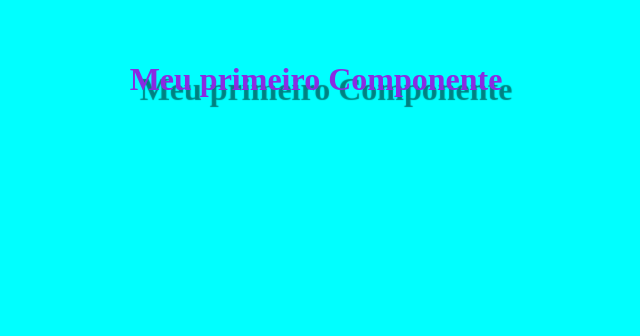
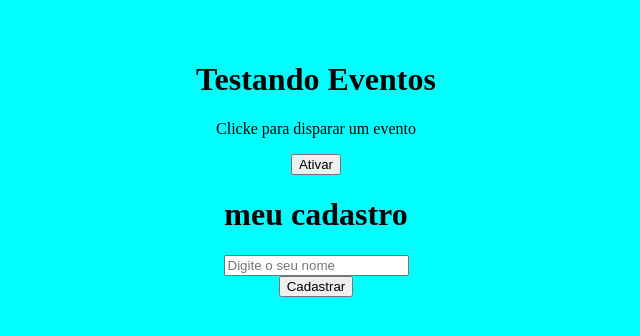
Before and after one commit to PeterAires/React, a React (Vite) app in the folder projeto1/: page / in a window 1280 px wide. Shown: the top 336 px of the page, without its empty margins (324-964 px from the left). Built offline with nearby package versions, Linux system fonts and the light colour scheme.

Commit message:
treino de React

```diff
--- a/projeto1/src/App.jsx
+++ b/projeto1/src/App.jsx
@@ -1,15 +1,14 @@
 import './App.css'
 import './index.css'
-import HelloWorld from './components/HelloWorld'
-import SayMyName from './components/SayMyName'
-import Pessoas from './components/Pessoas'
+import Evento from './components/Evento'
+import Form from './components/Form'
 
 function App(){
   return (
     <div className="App">
-      <p>
-      <HelloWorld/>
-      </p>
+      <h1>Testando Eventos</h1>
+      <Evento/>
+      <Form/>
     </div>
   )
 }
--- /dev/null
+++ b/projeto1/src/components/Evento.jsx
@@ -0,0 +1,13 @@
+function Evento(){
+    function MeuEvento(){
+        console.log('opa, fui ativado')
+    }
+
+    return(
+    <>
+    <p>Clicke para disparar um evento</p>
+    <button onClick={MeuEvento}>Ativar</button>
+    </>
+)
+}
+export default Evento
--- /dev/null
+++ b/projeto1/src/components/Form.jsx
@@ -0,0 +1,20 @@
+function Form(){
+ function cadastrarUsuario(e) {
+    e.preventDefault()
+    console.log('Usuario Cadastrado')
+ }
+ return(
+    <div>
+        <h1>meu cadastro</h1>
+        <form onSubmit={cadastrarUsuario}>
+            <div>
+                <input type="text" placeholder="Digite o seu nome"/>
+            </div>
+            <div>
+                <input type="submit" value='Cadastrar' />
+            </div>
+        </form>
+    </div>
+ )
+}
+export default Form
--- a/projeto1/src/components/HelloWorld.jsx
+++ b/projeto1/src/components/HelloWorld.jsx
@@ -2,7 +2,7 @@ import styles from './HelloWorld.module.css'
 
 function HelloWorld(){
     return(
-        <div className={styles.HelloWorldContainer}>
+        <div className={styles.ab}>
             <h1>Meu primeiro Componente</h1>
         </div>
     )
--- a/projeto1/src/components/HelloWorld.module.css
+++ b/projeto1/src/components/HelloWorld.module.css
@@ -1,4 +1,4 @@
-.HelloWorldContainer{
+.ab{
     color: blueviolet;
     text-shadow: 10px 10px 1px rgba(0, 0, 0, 0.493);
 }
```
Also changed, not shown: projeto1/src/components/Item.jsx (added, +21 -0 lines), projeto1/src/components/List.jsx (added, +15 -0 lines).
